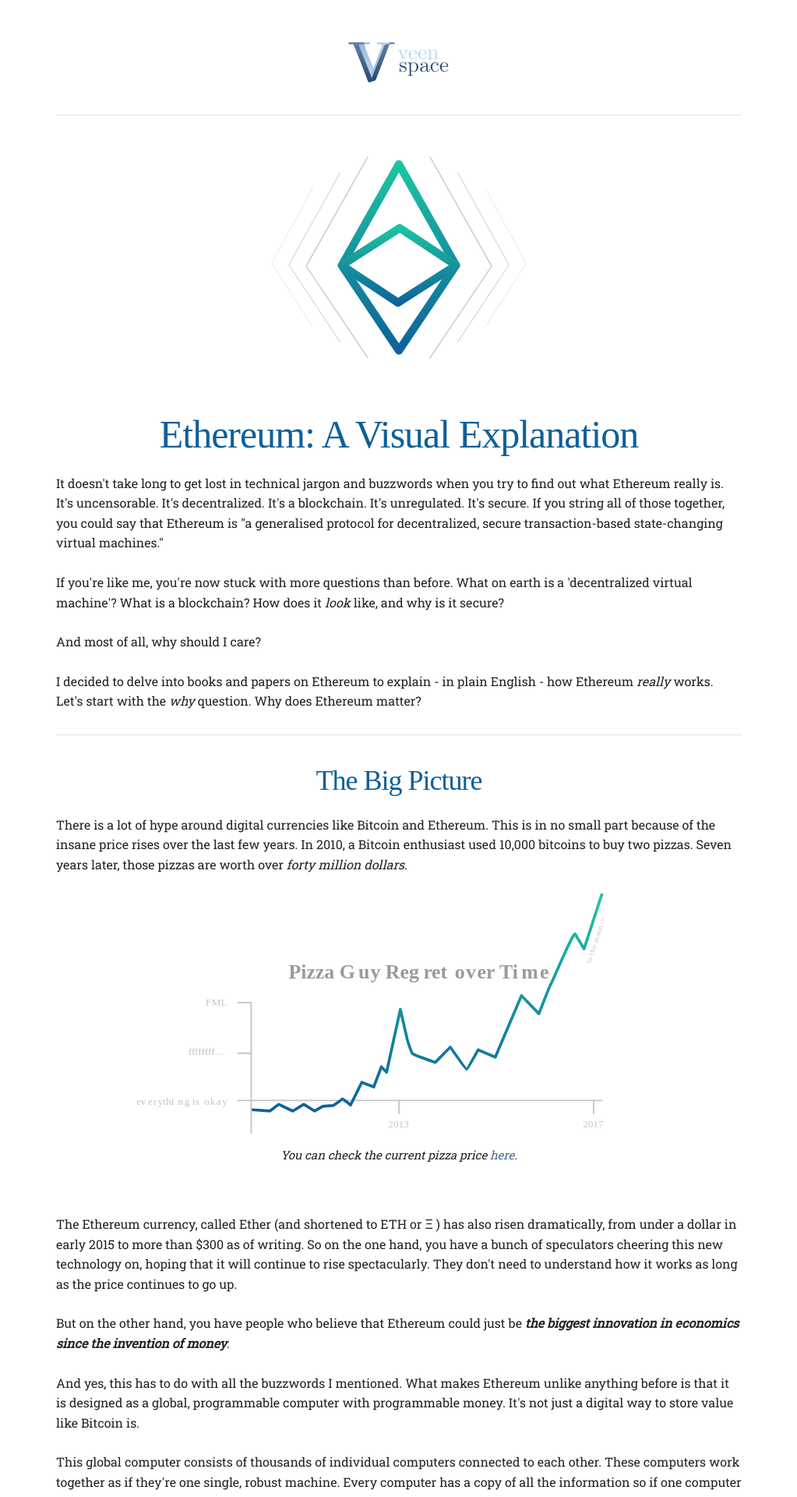
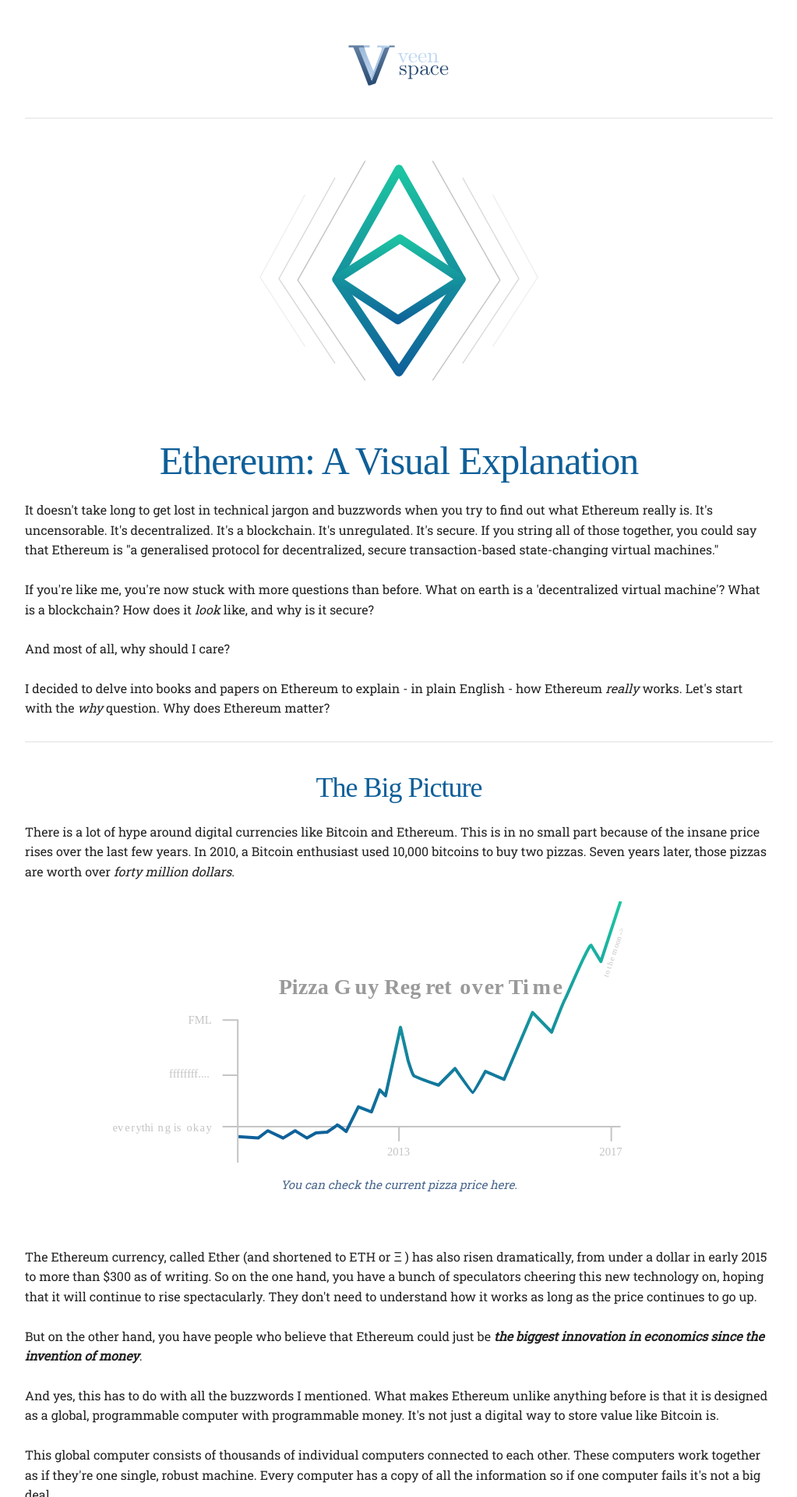
Before and after one commit to vdveen/vdveen.github.io, a Jekyll site: the page ethereum.html, which Jekyll copies as it is, in a window 1280 px wide. Shown: the top 1920 px of the page at 78% size, without its empty margins (128-1151 px from the left). Built offline with Jekyll 4.4.1, drawn with Linux system fonts in a browser that asks for light colours; some web fonts are replaced.

Commit message:
Mobile size?

```diff
--- a/css/skeleton.css
+++ b/css/skeleton.css
@@ -31,7 +31,7 @@
 .container {
   position: relative;
   width: 100%;
-  max-width: 880px;
+  max-width: 960px;
   margin: 0 auto;
   padding: 0 20px;
   box-sizing: border-box; }
@@ -49,7 +49,7 @@
 }
 
 /* For devices larger than 550px */
-@media (min-width: 550px) {
+@media (min-width: 650px) {
   .container {
     width: 80%; }
   .column,
@@ -143,7 +143,7 @@
 h6 { font-size: 1.5rem; line-height: 1.6;  letter-spacing: 0; }
 
 /* Larger than phablet */
-@media (min-width: 550px) {
+@media (min-width: 650px) {
   h1 { font-size: 5.0rem; }
   h2 { font-size: 4.2rem; }
   h3 { font-size: 3.6rem; }
@@ -408,7 +408,7 @@
 @media (min-width: 400px) {}
 
 /* Larger than phablet (also point when grid becomes active) */
-@media (min-width: 550px) {}
+@media (min-width: 650px) {}
 
 /* Larger than tablet */
 @media (min-width: 750px) {}
--- a/ethereum.html
+++ b/ethereum.html
@@ -6,26 +6,34 @@
   <link rel="stylesheet" type="text/css" href="css/normalize.css">
   <link rel="stylesheet" type="text/css" href="css/skeleton.css">
   <link rel="stylesheet" type="text/css" href="css/main2.css">
-  <link href="https://fonts.googleapis.com/css?family=Lusitana:400,700|Roboto+Slab" rel="stylesheet">
+  <link href="https://fonts.googleapis.com/css?family=Lusitana|Roboto+Slab" rel="stylesheet">
 </head>
 
 <body>
   <div class="container">
     <div class="row" style="margin-top: 5%; text-align:center">
-      <img src="assets/veenspace.svg" style="max-width: 150px"></img>
-      <hr></hr>
+        <div class="twelve columns">
+
+        <img src="assets/veenspace.svg" style="max-width: 150px"></img>
+        <hr></hr>
+      </div>
     </div>
 
 
     <div class="row" style="text-align:center">
-      <img src="assets/ethvisuallogo.svg" style="max-width: 50%"></img>
+      <div class="twelve columns">
+        <img src="assets/ethvisuallogo.svg" style="max-width: 50%"></img>
+      </div>
     </div>
 
     <div class="row" style="margin-top: 5%; text-align:center">
-      <h1 class="ethtitle">Ethereum: A Visual Explanation</h1>
+      <div class="twelve columns">
+        <h1 class="ethtitle">Ethereum: A Visual Explanation</h1>
+      </div>
     </div>
 
     <div class="row">
+      <div class="twelve columns">
       <p>It doesn&#39;t take long to get lost in technical jargon and buzzwords when you try to find out what Ethereum really
         is. It&#39;s uncensorable. It&#39;s decentralized. It&#39;s a blockchain. It&#39;s unregulated. It&#39;s secure.
         If you string all of those together, you could say that Ethereum is "a generalised protocol for decentralized, secure
@@ -46,10 +54,11 @@
         insane price rises over the last few years. In 2010, a Bitcoin enthusiast used 10,000 bitcoins to buy two pizzas.
         Seven years later, those pizzas are worth over <em>forty million dollars</em>. </p>
     </div>
+    </div>
 
     <div class="row" style="text-align:center">
       <img src="assets/ethregret.svg" style="max-width: 80%"></img>
-      <h6><em>You can check the current pizza price <a href='https://twitter.com/bitcoin_pizza'>here</a>.</em></h6>
+      <h6><em><a href='https://twitter.com/bitcoin_pizza'>You can check the current pizza price here.</a></em></h6>
     </div>
 
     <div class="row" style="margin-top: 5%">
--- a/index.html
+++ b/index.html
@@ -5,7 +5,7 @@
 			<link rel="stylesheet" type="text/css" href="css/normalize.css">
 			<link rel="stylesheet" type="text/css" href="css/skeleton.css">
 			<link rel="stylesheet" type="text/css" href="css/main2.css">
-			<link href="https://fonts.googleapis.com/css?family=Lusitana:400,700|Roboto+Slab" rel="stylesheet">
+			<link href="https://fonts.googleapis.com/css?family=Lusitana|Roboto+Slab" rel="stylesheet">
 
 		</head>
 
```
